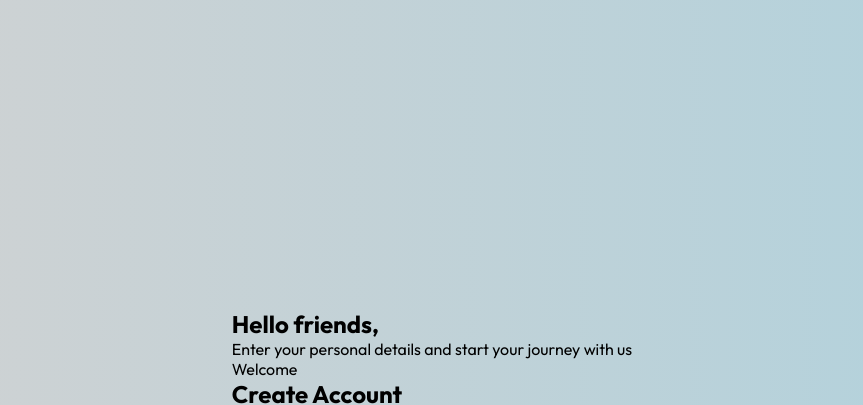
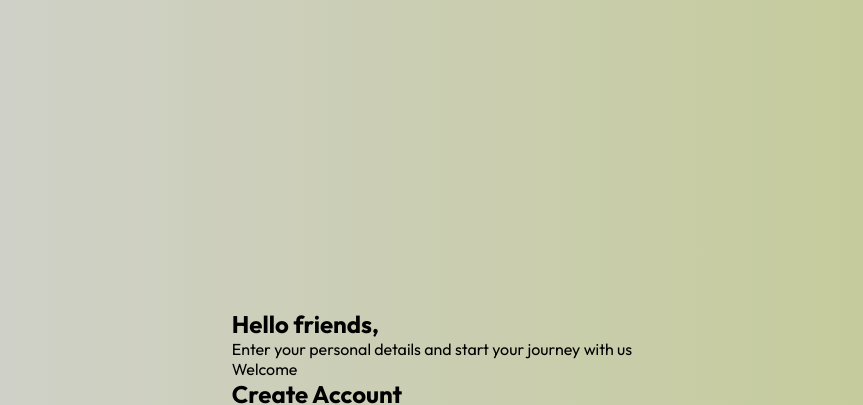
Before and after one commit to AnicetChiza/login-form, a plain HTML site: page index.html in a window 1280 px wide. Shown: the top 405 px of the page, without its empty margins (208-1071 px from the left). Drawn offline with Linux system fonts and the light colour scheme.

Commit message:
add to my repository

```diff
--- a/css/style.css
+++ b/css/style.css
@@ -18,5 +18,5 @@ body {
     justify-content: center;
     font-size: 1rem;
     font-family: "Outfit", sans-serif;
-    background: linear-gradient(to right, #d2d2d2 0%, #8bca 100%);
+    background: linear-gradient(to right, #d2d2d2 0%, #c3ca92 100%);
 }
```
